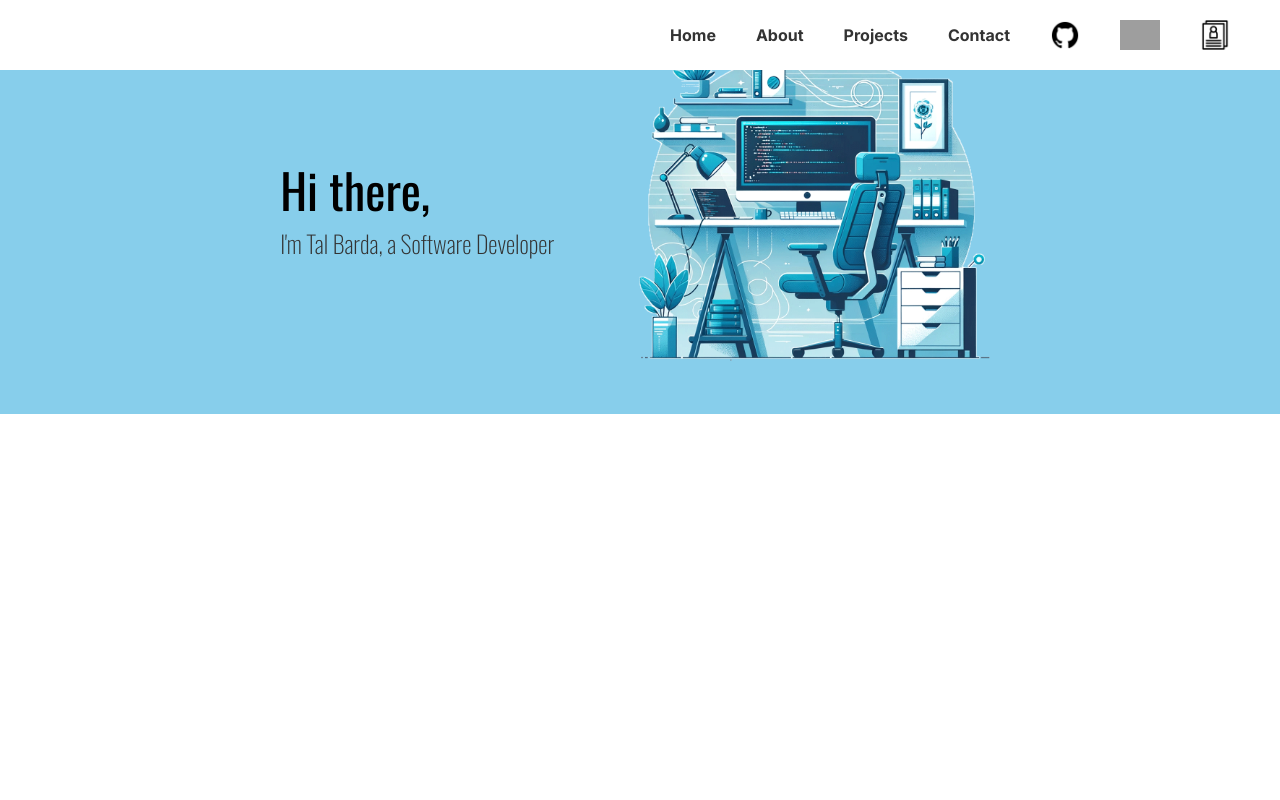
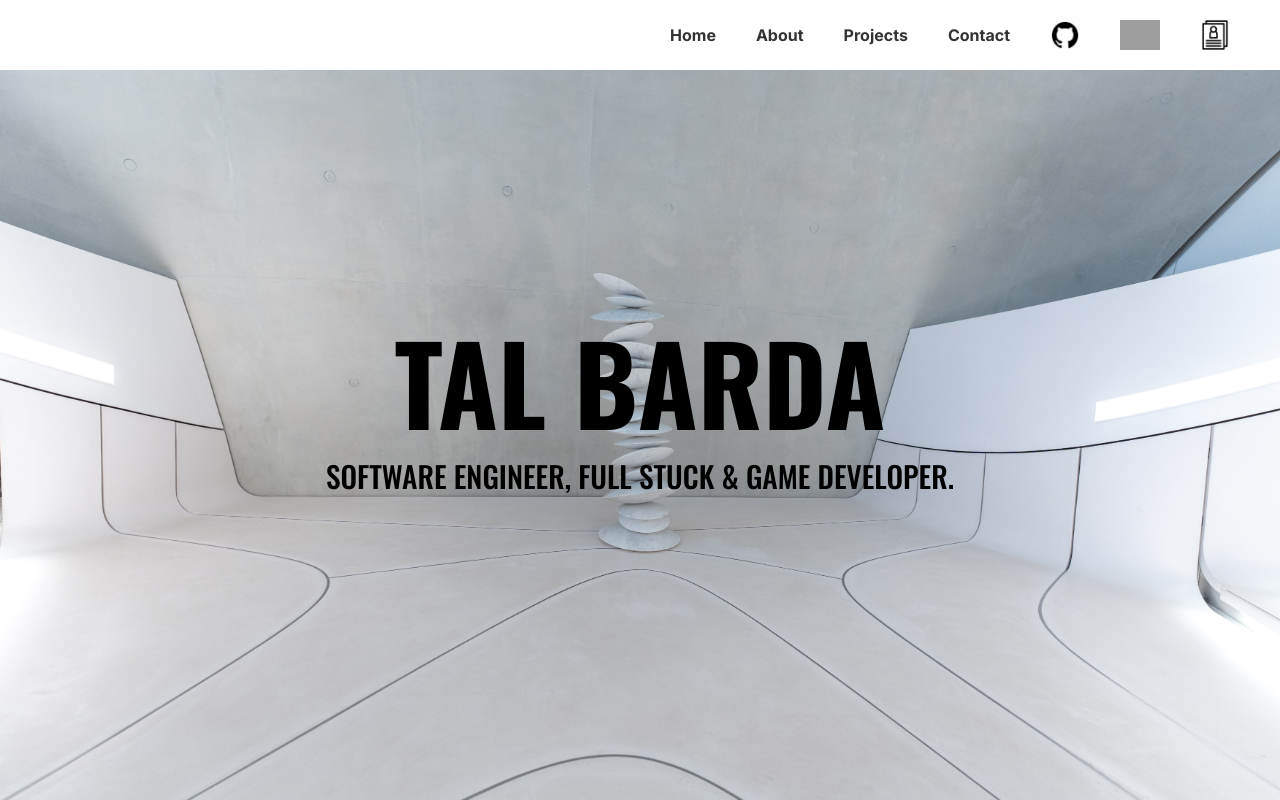
Before and after one commit to TalBarda8/Portfolio, a React (Create React App) app: page / in a window 1280 px wide. Built offline with nearby package versions, Linux system fonts and the light colour scheme; grey boxes are pictures that could not be loaded; a web font is replaced by a local one.

Commit message:
Updated Home component

```diff
--- a/src/components/Home.css
+++ b/src/components/Home.css
@@ -1,29 +1,52 @@
-@import url('https://fonts.googleapis.com/css2?family=Oswald:wght@200;400&display=swap');
+@import url('https://fonts.googleapis.com/css2?family=Oswald:wght@700;500&display=swap');
 
 .header {
     display: flex;
     align-items: center;
     justify-content: center;
-    padding: 20px;
-    background-color: #87CEEB;
+    height: 100vh;
+    padding: 0rem 4rem;
+    background-color: #3B6064;
+    color: #000000;
+    text-align: center;
+    background-image: url("../pics/backgroundPicture.jpg");
+    background-size: cover;
+    background-position: center;
+    position: relative;
 }
 
-.header-content h1 {
-    margin: 0 150px 0 0;
-    font-size: 3rem;
-    font-family: 'Oswald', sans-serif;
-    font-weight: 400;
+.header-content {
+    max-width: 940px;
+    margin-bottom: -4rem;
 }
 
-.header-content p {
+.header h1 {
+    font-size: 8.5vw;
+    font-weight: 700;
     margin: 0;
-    color: #333;
-    font-size: 1.5rem;
     font-family: 'Oswald', sans-serif;
-    font-weight: 200;
+    line-height: 0.8;
 }
 
-.header-image img {
-    width: 370px;
-    margin-left: 50px;
+.header p {
+    font-size: 2.3vw;
+    font-weight: 500;
+    font-family: 'Oswald', sans-serif;
 }
+
+.scroll-down-indicator {
+    position: absolute;
+    bottom: 2rem;
+    width: 50px;
+    animation: bounce 2s infinite;
+    cursor: pointer;
+    bottom: 15%;
+    left: 48%;
+    transform: translateX(-50%);
+}
+
+@keyframes bounce {
+    0%, 20%, 50%, 80%, 100% { transform: translateY(0); }
+    40% { transform: translateY(-20px); }
+    60% { transform: translateY(-10px); }
+}
--- a/src/components/Home.js
+++ b/src/components/Home.js
@@ -1,17 +1,15 @@
 import React from "react";
 import './Home.css';
-import HeaderImage from '../pics/headerPic.png';
+import ScrollIndicator from '../pics/scrollIndicator.gif';
 
 
 function Header() {
     return (
         <header className="header">
             <div className="header-content">
-                <h1>Hi there,</h1>
-                <p>I'm Tal Barda, a Software Developer</p>
-            </div>
-            <div className="header-image">
-                <img src={HeaderImage} alt="Computer" />
+                <h1>TAL BARDA</h1>
+                <p>SOFTWARE ENGINEER, FULL STUCK & GAME DEVELOPER.</p>
+                <img src={ScrollIndicator} alt="Scroll down" className="scroll-down-indicator"/>
             </div>
         </header>
     );
```
Also changed, not shown: src/pics/backgroundPicture.jpg (added), src/pics/scrollIndicator.gif (added).
